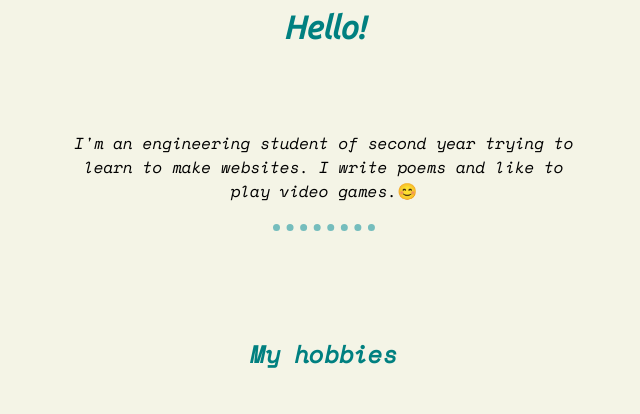
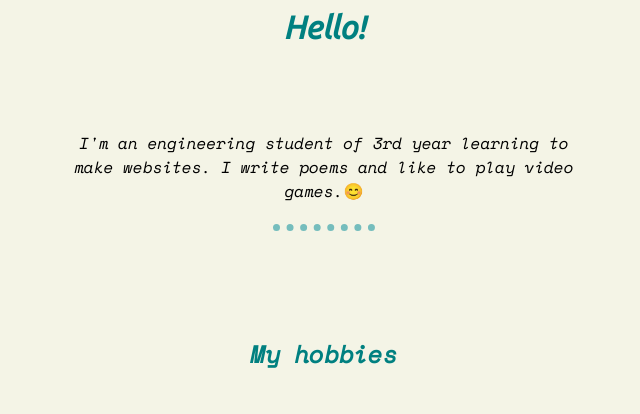
Before and after one commit to NilotpalChoudhury/My-Portfolio, a plain HTML site: page index.html in a window 1280 px wide. Shown: the part 1240-1654 px from the top of the page, without its empty margins (316-956 px from the left). Drawn offline with nearby package versions, Linux system fonts and the light colour scheme.

Commit message:
Update index.html

```diff
--- a/index.html
+++ b/index.html
@@ -25,7 +25,7 @@
         <img src="./assests/I'm Nilotpal (2)_page-0001.jpg" alt="Head Image">
         <img class="dp" src="./assests/MyPhoto.jpg" alt="profile">
         <h1 class="heading hello">Hello!</h2>
-            <div class="intro">I'm an engineering student of second year trying to learn to make websites. I write poems
+            <div class="intro">I'm an engineering student of 3rd year learning to make websites. I write poems
                 and
                 like to play video games.😊
                 <hr>
```
